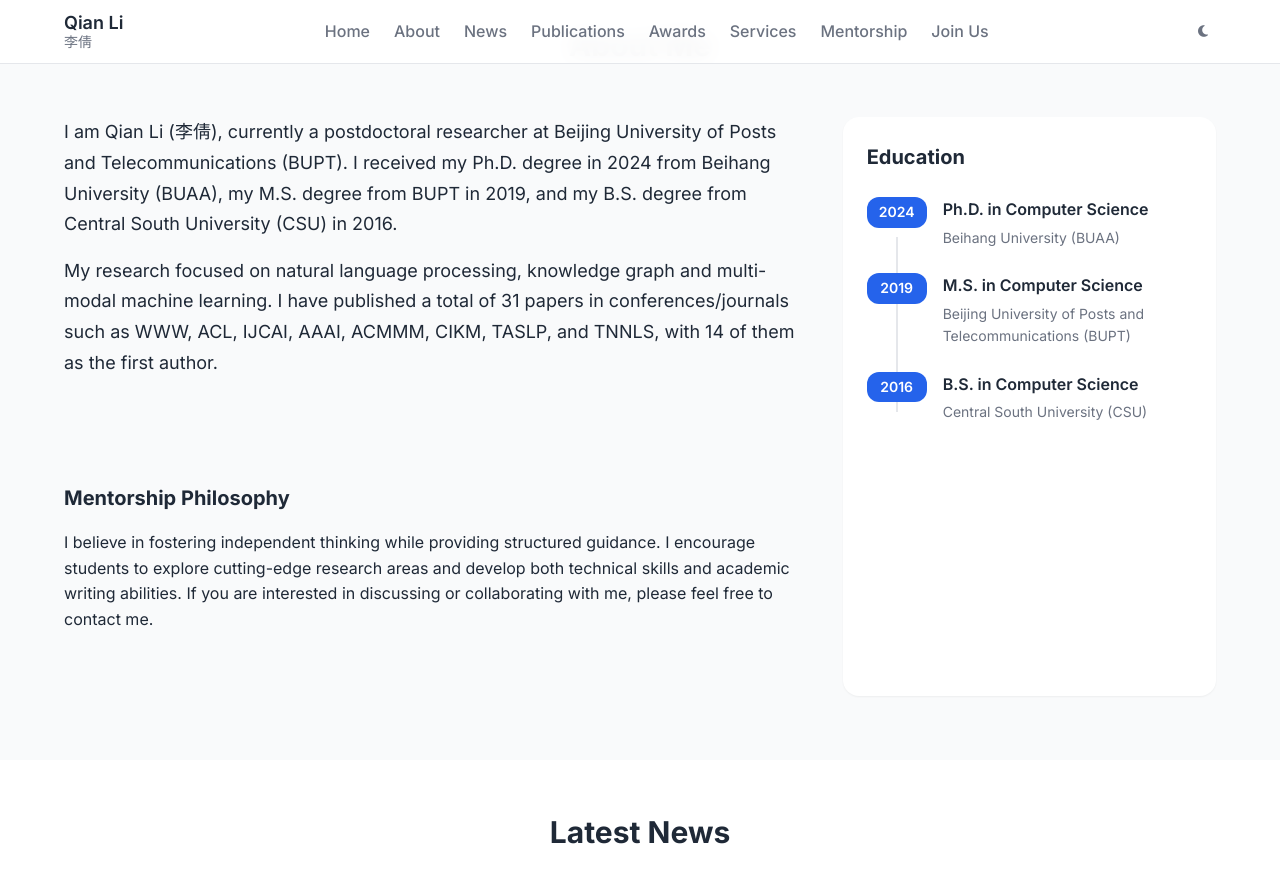
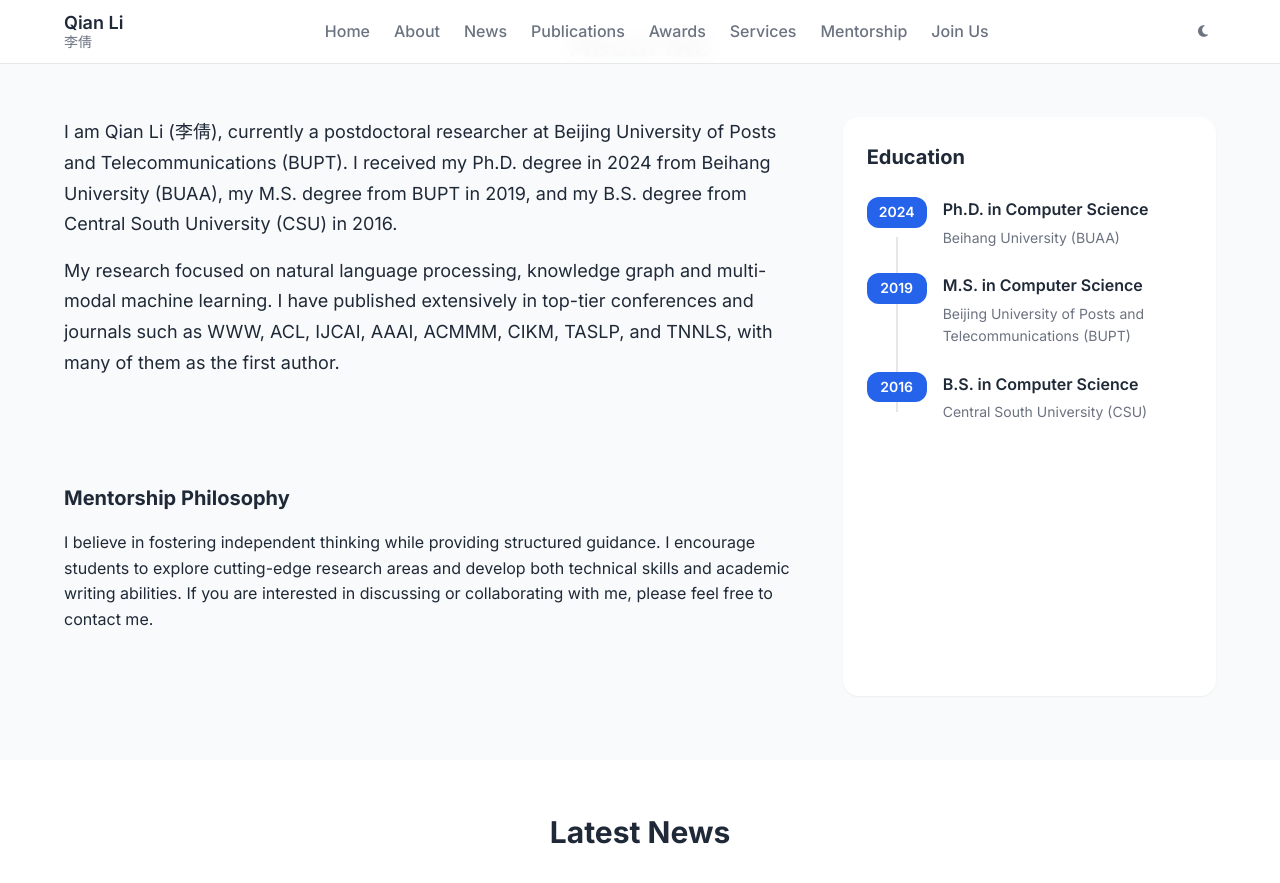
Before and after one commit to xiaoqian19940510/xiaoqian19940510.github.io, a Jekyll site: the page built from index.html, in a window 1280 px wide and 900 px high, scrolled down 595 px. Shown: the top 883 px of the window. Built offline with Jekyll 4.4.1, drawn with Linux system fonts in a browser that asks for light colours; the list of posts is cut into pages by our own code.

Commit message:
unpate author.yml

```diff
--- a/_data/author.yml
+++ b/_data/author.yml
@@ -27,8 +27,8 @@ bio: |
   and my B.S. degree from Central South University (CSU) in 2016.
 
   My research focused on natural language processing, knowledge graph and multi-modal machine learning.
-  I have published a total of 31 papers in conferences/journals such as WWW, ACL, IJCAI, AAAI, ACMMM, CIKM, TASLP, and TNNLS,
-  with 14 of them as the first author.
+  I have published extensively in top-tier conferences and journals such as WWW, ACL, IJCAI, AAAI, ACMMM, CIKM, TASLP, and TNNLS,
+  with many of them as the first author.
 
 # 指导理念
 mentorship_philosophy: |
```
